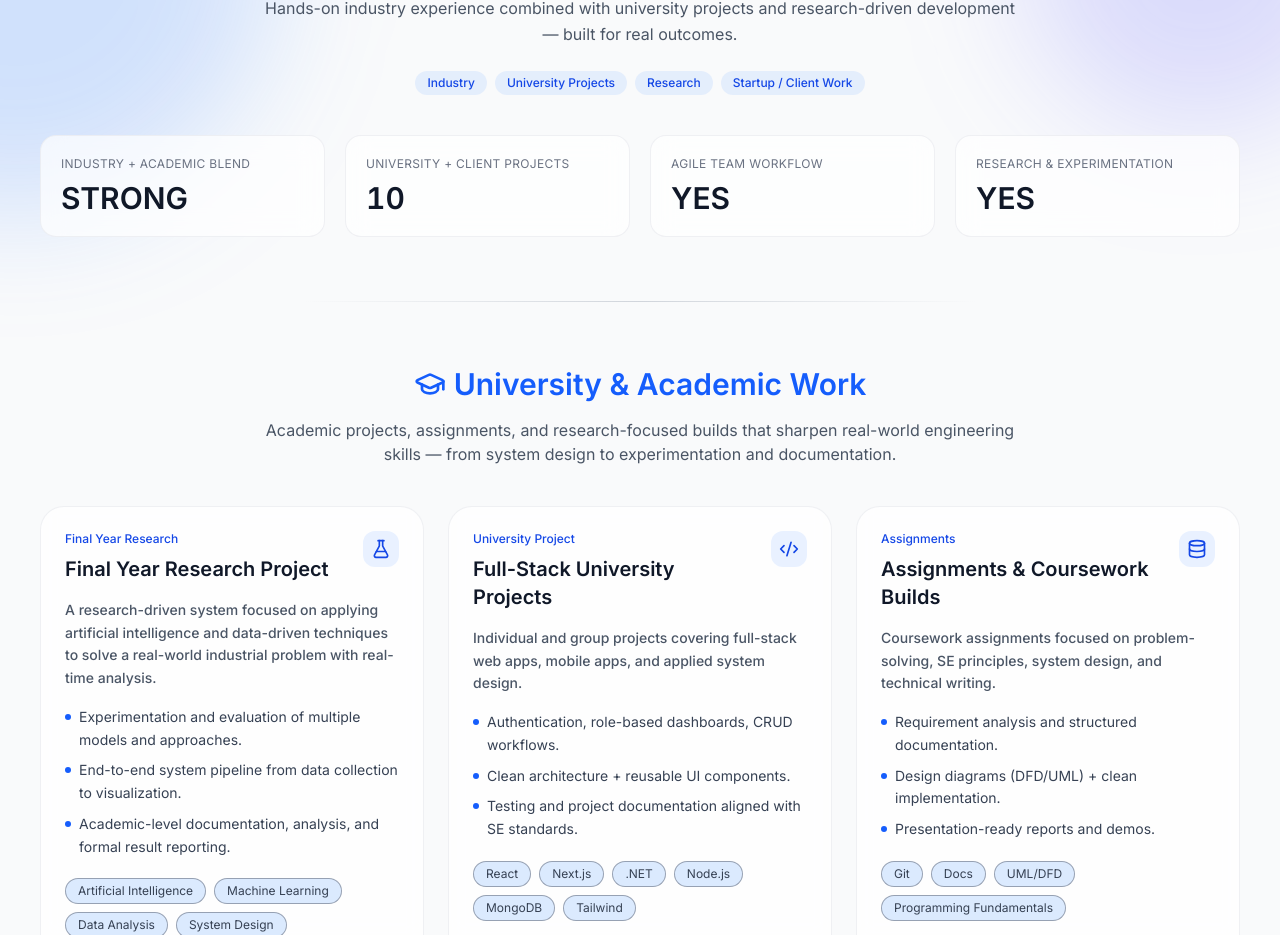
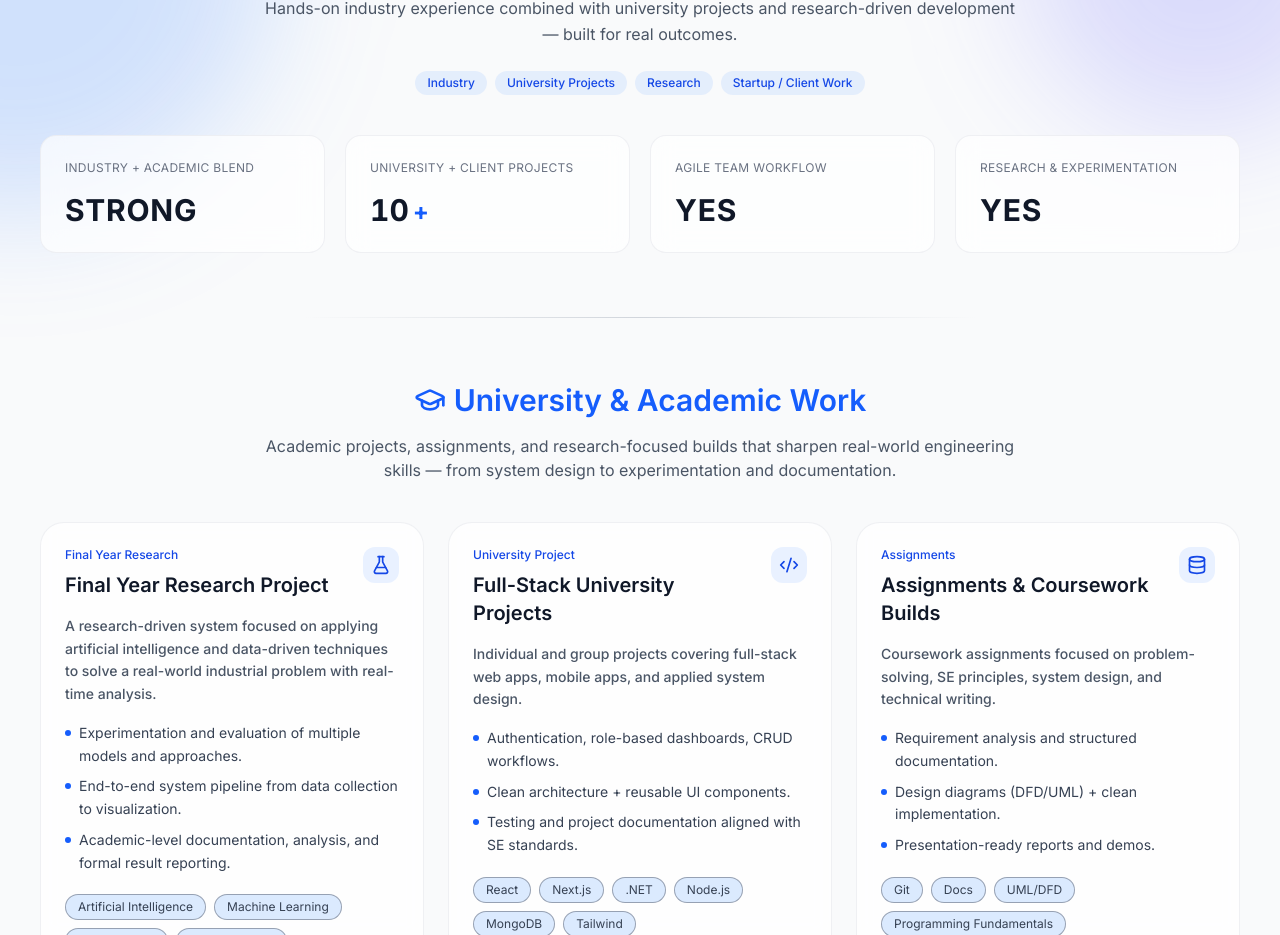
Before and after one commit to DevPlux/DevPlux-Official-Website, a Next.js app in the folder frontend/: page / in a window 1280 px wide. Shown: the part 5993-6928 px from the top of the page. Built offline with nearby package versions, Linux system fonts and the light colour scheme; no server answers.

Commit message:
Update experience.tsx

```diff
--- a/frontend/components/experience.tsx
+++ b/frontend/components/experience.tsx
@@ -41,63 +41,6 @@ type AcademicItem = {
   description: string;
   highlights: string[];
   stack: string[];
-};
-
-// Add these animation utilities at the top of your file
-const useTypewriter = (text: string, speed: number = 50, isActive: boolean) => {
-  const [displayText, setDisplayText] = useState("");
-
-  useEffect(() => {
-    if (!isActive) {
-      setDisplayText("");
-      return;
-    }
-
-    let i = 0;
-    const typingInterval = setInterval(() => {
-      if (i <= text.length) {
-        setDisplayText(text.substring(0, i));
-        i++;
-      } else {
-        clearInterval(typingInterval);
-      }
-    }, speed);
-
-    return () => clearInterval(typingInterval);
-  }, [text, speed, isActive]);
-
-  return displayText;
-};
-
-const useCountUp = (
-  end: number,
-  duration: number = 1500,
-  isActive: boolean,
-) => {
-  const [count, setCount] = useState(0);
-
-  useEffect(() => {
-    if (!isActive) {
-      setCount(0);
-      return;
-    }
-
-    let start = 0;
-    const increment = end / (duration / 16); // 60fps
-    const timer = setInterval(() => {
-      start += increment;
-      if (start >= end) {
-        setCount(end);
-        clearInterval(timer);
-      } else {
-        setCount(Math.floor(start));
-      }
-    }, 16);
-
-    return () => clearInterval(timer);
-  }, [end, duration, isActive]);
-
-  return count;
 };
 
 const academicWork: AcademicItem[] = [
@@ -204,23 +147,23 @@ const highlights = [
   {
     label: "Industry + Academic Blend",
     value: "Strong",
-    animation: "typewriter" as const,
+    type: "text" as const,
   },
   {
     label: "University + Client Projects",
-    value: "10",
-    animation: "countup" as const,
+    value: 10,
+    type: "number" as const,
     suffix: "+",
   },
   {
     label: "Agile Team Workflow",
     value: "Yes",
-    animation: "typewriter" as const,
+    type: "text" as const,
   },
   {
     label: "Research & Experimentation",
     value: "Yes",
-    animation: "typewriter" as const,
+    type: "text" as const,
   },
 ];
 
@@ -288,6 +231,23 @@ function Tag({ children }: { children: React.ReactNode }) {
   );
 }
 
+// Add this helper function at the top
+const useIsMobile = () => {
+  const [isMobile, setIsMobile] = useState(false);
+
+  useEffect(() => {
+    const checkMobile = () => {
+      setIsMobile(window.innerWidth < 768);
+    };
+
+    checkMobile();
+    window.addEventListener("resize", checkMobile);
+    return () => window.removeEventListener("resize", checkMobile);
+  }, []);
+
+  return isMobile;
+};
+
 /* -------------------------- COMPONENT -------------------------- */
 
 export default function Experience() {
@@ -317,7 +277,13 @@ export default function Experience() {
       </div>
 
       {/* HERO */}
-      <motion.div variants={fadeUp} className="text-center max-w-3xl mx-auto">
+      <motion.div
+        variants={fadeUp}
+        initial="hidden"
+        whileInView="show"
+        viewport={{ once: true, amount: 0.2, margin: "-30px" }}
+        className="text-center max-w-3xl mx-auto"
+      >
         <div className="inline-flex items-center gap-2 text-blue-600 dark:text-blue-400">
           <Rocket className="w-5 h-5" />
           <span className="text-sm font-medium">Experience & Work</span>
@@ -342,6 +308,9 @@ export default function Experience() {
       {/* HIGHLIGHTS */}
       <motion.div
         variants={softFade}
+        initial="hidden"
+        whileInView="show"
+        viewport={{ once: true, amount: 0.3, margin: "-30px" }}
         className="mt-10 grid grid-cols-2 sm:grid-cols-4 gap-5"
       >
         {highlights.map((h, i) => {
@@ -353,65 +322,83 @@ export default function Experience() {
           });
           const [displayValue, setDisplayValue] = useState("");
           const [count, setCount] = useState(0);
-          const valueString = h.value.toString(); // Convert to string for length check
+          const [isAnimating, setIsAnimating] = useState(false);
+          const isMobile = useIsMobile();
+
+          // Reset on mount to prevent stale animations
+          useEffect(() => {
+            setDisplayValue("");
+            setCount(0);
+            setIsAnimating(false);
+          }, []);
 
           // Typewriter effect for text
           useEffect(() => {
-            if (!isInView || !h.value) {
-              setDisplayValue("");
-              return;
-            }
+            if (!isInView || h.type !== "text") return;
 
-            // Check if value is NOT a pure number (contains letters or is text)
-            if (typeof h.value === "string" || isNaN(Number(h.value))) {
+            setIsAnimating(true);
+            const textValue = String(h.value);
+            setDisplayValue(""); // Start empty
+
             let i = 0;
-              const textValue = h.value.toString();
+            const typingSpeed = isMobile ? 80 : 50; // Slower on mobile for reliability
+
             const typingInterval = setInterval(() => {
               if (i <= textValue.length) {
                 setDisplayValue(textValue.substring(0, i));
                 i++;
               } else {
                 clearInterval(typingInterval);
+                setTimeout(() => setIsAnimating(false), 300); // Small delay after completion
               }
-              }, 50);
+            }, typingSpeed);
 
-              return () => clearInterval(typingInterval);
-            }
-          }, [isInView, h.value]);
+            return () => {
+              clearInterval(typingInterval);
+              setIsAnimating(false);
+            };
+          }, [isInView, h.type, h.value, isMobile]);
 
           // Count-up effect for numbers
           useEffect(() => {
-            if (!isInView) {
-              setCount(0);
-              return;
-            }
+            if (!isInView || h.type !== "number") return;
 
-            // Check if value is a pure number
+            setIsAnimating(true);
             const numValue = Number(h.value);
-            if (!isNaN(numValue) && typeof h.value !== "boolean") {
-              const duration = 1500;
-              const increment = numValue / (duration / 16);
+            setCount(0); // Start from 0
 
-              let start = 0;
-              const timer = setInterval(() => {
-                start += increment;
-                if (start >= numValue) {
+            const duration = isMobile ? 2000 : 1500; // Longer on mobile
+            const steps = duration / 16; // ~60fps
+            const increment = numValue / steps;
+
+            let current = 0;
+            let step = 0;
+
+            const countInterval = setInterval(() => {
+              step++;
+              current += increment;
+
+              if (step >= steps || current >= numValue) {
                 setCount(numValue);
-                  clearInterval(timer);
+                clearInterval(countInterval);
+                setTimeout(() => setIsAnimating(false), 300); // Small delay after completion
               } else {
-                  setCount(Math.floor(start));
+                setCount(Math.floor(current));
               }
             }, 16);
 
-              return () => clearInterval(timer);
-            }
-          }, [isInView, h.value]);
+            return () => {
+              clearInterval(countInterval);
+              setIsAnimating(false);
+            };
+          }, [isInView, h.type, h.value, isMobile]);
 
-          // Determine if this is a number or text
-          const isNumber =
-            !isNaN(Number(h.value)) && typeof h.value !== "boolean";
+          // Calculate if cursor should be shown
           const shouldShowCursor =
-            isInView && displayValue.length < valueString.length;
+            isInView &&
+            isAnimating &&
+            h.type === "text" &&
+            displayValue.length < String(h.value).length;
 
           return (
             <motion.div
@@ -429,8 +416,8 @@ export default function Experience() {
                 margin: "-20px",
               }}
               transition={{
-                delay: i * 0.08,
-                duration: 0.5,
+                delay: i * 0.1,
+                duration: 0.6,
                 type: "spring",
                 stiffness: 120,
                 damping: 16,
@@ -445,8 +432,9 @@ export default function Experience() {
                 rounded-2xl border border-gray-200/60 dark:border-gray-800
                 bg-white/70 dark:bg-gray-900/70
                 backdrop-blur-md
-                p-5 text-left
+                sm:p-6 p-5 text-left
                 transition-all
+                min-h-[100px] sm:min-h-[100px]
               "
             >
               {/* subtle glow on hover */}
@@ -460,31 +448,40 @@ export default function Experience() {
               </div>
 
               {/* label */}
-              <p className="relative z-10 text-xs uppercase tracking-wide text-gray-500 dark:text-gray-400">
+              <p className="relative z-10 text-xs uppercase tracking-wide text-gray-500 dark:text-gray-400 mb-4">
                 {h.label}
               </p>
 
               {/* animated value */}
-              <p className="relative z-10 mt-2 sm:text-3xl text-2xl uppercase font-semibold text-gray-900 dark:text-white min-h-[28px]">
-                {isNumber ? (
-                  <span className="tabular-nums">
+              <div className="relative z-10">
+                {h.type === "number" ? (
+                  <div className="flex items-end">
+                    <span className="text-2xl sm:text-3xl font-bold text-gray-900 dark:text-white tabular-nums">
                       {count}
-                    <span className="text-blue-600 dark:text-blue-400 ml-0.5">
-                      {typeof h.value === "string" && h.value.includes("+")
-                        ? "+"
-                        : ""}
                     </span>
+                    {h.suffix && (
+                      <span className="text-lg sm:text-2xl text-blue-600 dark:text-blue-400 ml-1 font-bold">
+                        {h.suffix}
                       </span>
+                    )}
+                  </div>
                 ) : (
-                  <span>
+                  <div className="relative">
+                    <span className="text-2xl sm:text-3xl font-bold text-gray-900 dark:text-white uppercase tracking-wide">
                       {displayValue}
+                    </span>
                     {/* Blinking cursor for typewriter effect */}
                     {shouldShowCursor && (
-                      <span className="ml-0.5 w-[2px] h-5 bg-blue-500 dark:bg-blue-400 inline-block animate-pulse" />
+                      <span className="absolute -right-1 top-0 w-[2px] h-7 bg-blue-500 dark:bg-blue-400 animate-pulse" />
                     )}
-                  </span>
+                  </div>
                 )}
-              </p>
+              </div>
+
+              {/* Loading skeleton for mobile (hidden after load) */}
+              {isMobile && isAnimating && (
+                <div className="absolute inset-0 bg-white/50 dark:bg-gray-900/50 rounded-2xl animate-pulse" />
+              )}
 
               {/* bottom accent */}
               <div
```
Lines whose indentation alone changed are shown as unchanged.
